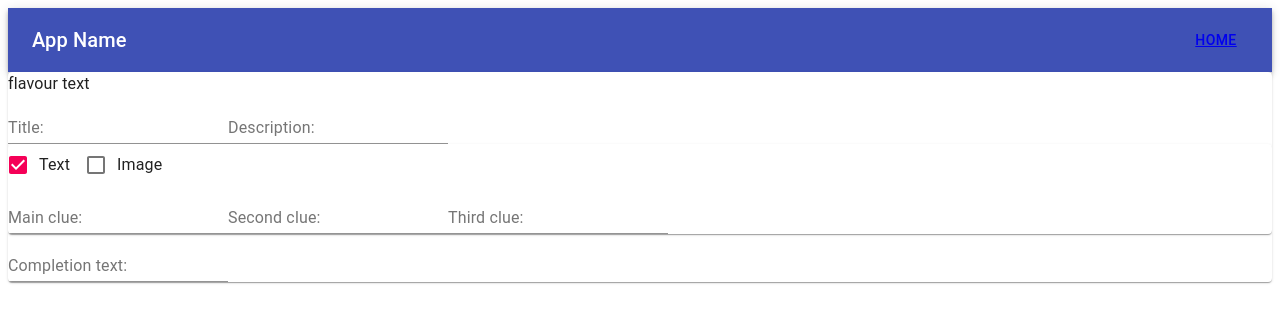
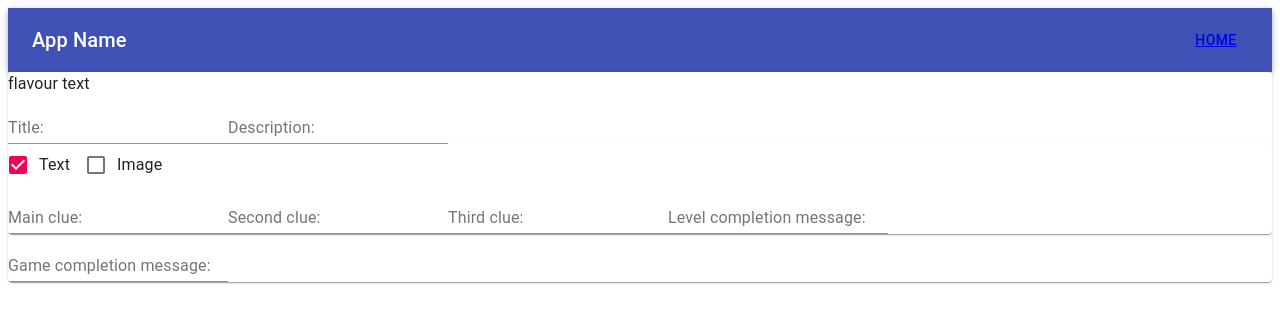
Before and after one commit to TonyDMorris/Front-End-Project, a React (Create React App) app: page /create in a window 1280 px wide. Shown: the top 322 px of the page. Built offline with nearby package versions, Linux system fonts and the light colour scheme; no server answers.

Commit message:
add level button

```diff
--- a/src/components/Create.jsx
+++ b/src/components/Create.jsx
@@ -19,7 +19,7 @@ class Create extends React.Component {
         />
         <Form />
         <TextField
-          label="Completion text:"
+          label="Game completion message:"
           onChange={e => this.handleChange("completion", e.target.value)}
         />
       </Card>
--- a/src/components/Form.jsx
+++ b/src/components/Form.jsx
@@ -5,8 +5,10 @@ import {
   TextField,
   FormGroup,
   FormControlLabel,
-  Checkbox
+  Checkbox,
+  Fab
 } from "@material-ui/core";
+import AddIcon from "@material-ui/icons/Add";
 
 class Form extends Component {
   state = {
@@ -15,10 +17,17 @@ class Form extends Component {
     clue2: "",
     clue3: "",
     wintext: "",
-    windata: ""
+    windata: "turruu"
   };
   render() {
-    const { wincondition } = this.state;
+    const {
+      wincondition,
+      mainclue,
+      clue2,
+      clue3,
+      wintext,
+      windata
+    } = this.state;
     return (
       <Card>
         <FormGroup row>
@@ -55,6 +64,16 @@ class Form extends Component {
           label="Third clue:"
           onChange={e => this.handleChange("clue3", e.target.value)}
         />
+        <TextField
+          label="Level completion message:"
+          onChange={e => this.handleChange("wintext", e.target.value)}
+        />
+        {wincondition && mainclue && clue2 && clue3 && wintext && windata && (
+          <Fab color="primary" aria-label="Add" variant="extended">
+            <AddIcon />
+            Add Level
+          </Fab>
+        )}
       </Card>
     );
   }
@@ -71,14 +90,6 @@ export default Form;
 //props == handleLevel
 
 //next level
-// checkbox img txt gps sound
-
-// main clue
-
-// 2nd clue
-
-// 3rd clue
-
-//win txt
+// checkbox  gps sound
 
 //buttoncamsoundgps component
```
